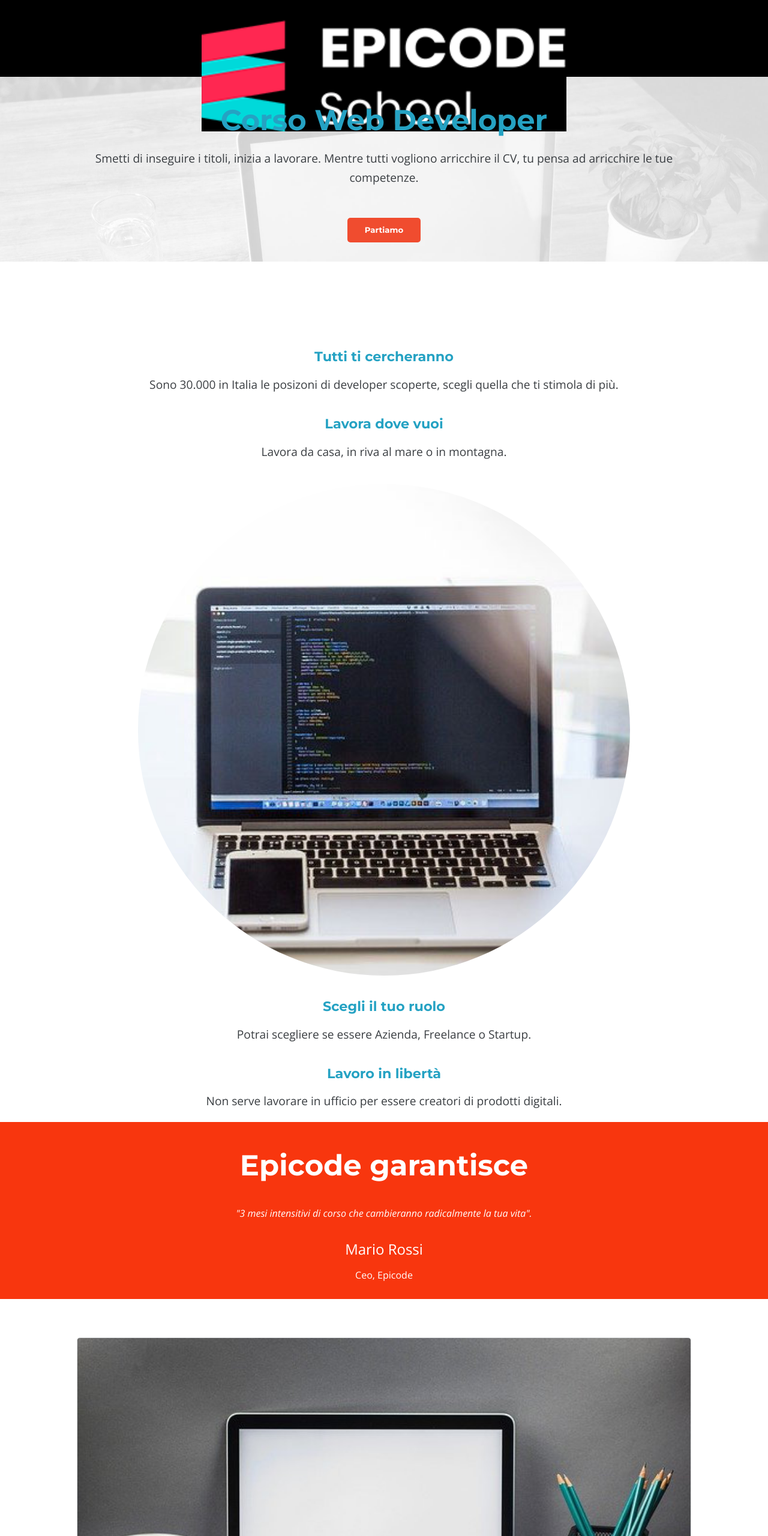
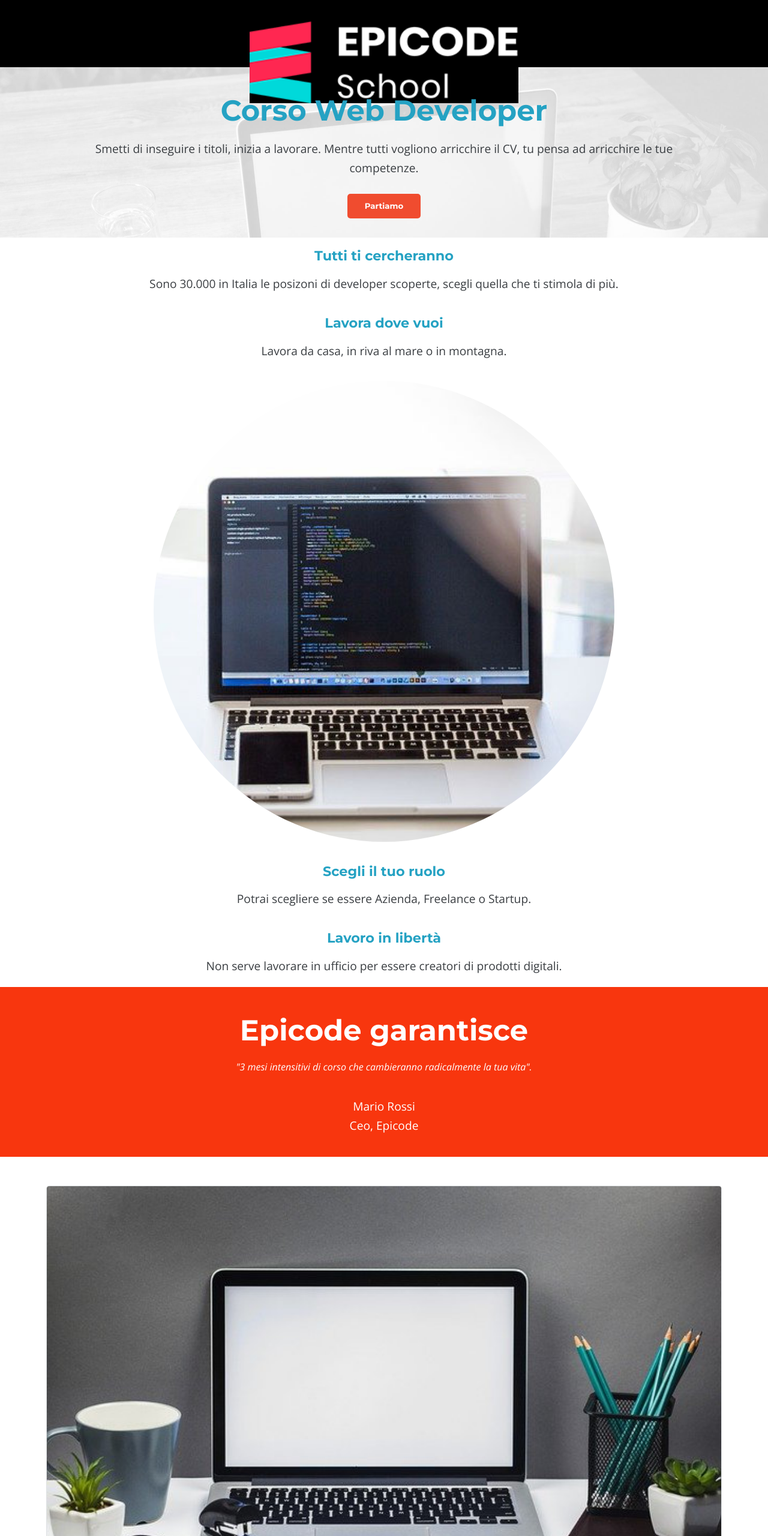
Before and after one commit to Femnir81/U1-W1-D5-Homework, a plain HTML site: page index.html in a window 1280 px wide. Shown: the top 2560 px of the page at 60% size. Drawn offline with nearby package versions, Linux system fonts and the light colour scheme.

Commit message:
Esercizio Modificato Domenica

```diff
--- a/assets/css/stile.css
+++ /dev/null
@@ -1,170 +0,0 @@
-/* Testato per risoluzione 450x844 */
-/* Ho fatto un errore e non ho avuto il tempo di correggerlo, ho creato un div bordo che però mi ha compromesso alcune operazioni successive, ad esempio le immagini di background messe a centro pagina e il footer finale che avevano sfondi grandi l'intera width. Avrei dovuto gestire diversamente il tutto senza creare un div bordo generale */
-
-body {
-    margin: 0px;
-    box-sizing: border-box;
-    text-align: center;
-    font-family: "Open Sans", sans-serif;
-}
-
-.bordo {
-    width: 80%;
-    margin: 10%;
-}
-
-.sfondo-header {
-    background-image: url(../images/banner.jpg);
-    background-size: cover;
-}
-
-.sfondo-header p {
-    width: 80%;
-    margin: 0 auto;
-}
-
-.logo {
-    background-color: black;
-    height: 8vh;
-    padding: 2rem;
-}
-
-#logo-epicode {
-    width: 50%;
-}
-
-h1 {
-    color: #25a2c3;
-    font-family: 'Montserrat', sans-serif;
-    font-weight: bold;
-    font-size: 3rem;
-    padding: 3rem 1.5rem 1.5rem 1.5rem;
-    line-height: 1;
-}
-
-#sfondo-orange h1 {
-    color: white;
-}
-
-button {
-    font-family: 'Montserrat', sans-serif;
-    background-color: #f04c2f;
-    font-weight: bold;
-    margin: 2rem;
-    padding: 0.8rem 1.8rem;
-    color: white;
-    border-radius: 5px;
-    border: none;
-}
-
-img {
-    width: 100%;
-}
-
-p {
-    color: #393d41;
-    font-size: 1.2rem;
-    line-height: 1.65;
-    padding-bottom: 1em;
-}
-
-h2 {
-    color: #25a2c3;
-    font-family: 'Montserrat', sans-serif;
-    font-weight: bold;
-    line-height: 1;
-    padding: 1.2rem;
-    font-size: 1.4rem;
-}
-
-h3 {
-    color: #25a2c3;
-    font-family: 'Montserrat', sans-serif;
-    font-weight: bold;
-    line-height: 1;
-    padding: 1.2rem;
-    font-size: 1.2rem;
-}
-
-h4 {
-    color: white;
-    font-family: 'Montserrat', sans-serif;
-    font-weight: bold;
-    font-size: 3rem;
-    padding: 3rem 1.5rem 1.5rem 1.5rem;
-    line-height: 1;
-}
-
-.image1 {
-    width: 80%;
-    border-radius: 50%;
-    overflow: hidden;
-    box-sizing: border-box;
-    margin: 1.2rem;
-}
-
-#sfondo-orange {
-    background-color: #f8320afa;
-    width: 100vw;
-    margin-left: -10vw;
-}
-
-blockquote {
-    color: white;
-    font-style: oblique;
-    padding-left: 10%;
-    padding-right: 10%;
-    padding-top: 1.5rem;
-    padding-bottom: 2rem;
-}
-
-.mario {
-    color: white;
-    font-size: 1.5rem;
-}
-
-.citazione {
-    font-size: 1rem;
-}
-
-.inizio-foto {
-    margin-top: 4rem;
-    border: 1px solid #dee1e3;
-    margin-bottom: 2rem;
-    border-radius: 5px;
-    overflow: hidden;
-}
-
-.inizio-foto p {
-    padding-left: 15%;
-    padding-right: 15%;
-}
-
-footer {
-    background-color: #25a2c3;
-    width: 100vw;
-    margin-left: -10vw;
-    margin-bottom: -10vh;
-    margin-top: 5rem;
-}
-
-address {
-    color: white;
-    line-height: 2;
-}
-
-a {
-    color: white;
-    padding-left: 3px;
-}
-
-hr {
-    width: 240px;
-    color: white;
-    margin-top: 2rem;
-    margin-bottom: 2rem;
-}
-
-footer p {
-    color: white;
-}
--- /dev/null
+++ b/assets/css/style.css
@@ -0,0 +1,163 @@
+/* Testato per risoluzione 450x844 */
+body {
+margin: 0px;
+box-sizing: border-box;
+font-family: "Open Sans", sans-serif;
+}
+
+header {
+    text-align: center;
+    background-color: black;
+    height: 14vh;
+}
+
+main {
+    text-align: center;
+}
+
+.logo {
+    padding-top: 4.3vh;
+}
+
+.logo img {
+    width: 35%;
+}
+
+h1 {
+    color: #25a2c3;
+    text-align: center;
+    font-family: 'Montserrat', sans-serif;
+    font-weight: bold;
+    font-size: 3rem;
+    padding-top: 3rem;
+    padding-bottom: 1.5rem;
+    line-height: 1;
+}
+
+.orange-section h1 {
+    color: white;
+}
+
+h2 {
+    color: #25a2c3;
+    font-family: 'Montserrat', sans-serif;
+    font-weight: bold;
+    line-height: 1;
+    padding: 1.2rem;
+    font-size: 1.4rem;
+}
+
+h3 {
+    color: #25a2c3;
+    font-family: 'Montserrat', sans-serif;
+    font-weight: bold;
+    line-height: 1;
+    padding: 1.2rem;
+    font-size: 1.2rem;
+}
+
+h4 {
+    color: white;
+    font-family: 'Montserrat', sans-serif;
+    font-weight: bold;
+    font-size: 3rem;
+    padding: 3rem 1.5rem 1.5rem 1.5rem;
+    line-height: 1;
+}
+
+p {
+    color: #393d41;
+    font-size: 1.2rem;
+    line-height: 1.65;
+    padding-bottom: 1em;
+    padding-left: 10%;
+    padding-right: 10%;
+}
+
+.sfondo-banner {
+    background-image: url(../images/banner.jpg);
+    background-size: cover;
+}
+
+button {
+    font-family: 'Montserrat', sans-serif;
+    text-align: center;
+    background-color: #f04c2f;
+    font-weight: bold;
+    margin-top: 0.5rem;
+    margin-bottom: 2rem;
+    padding: 0.8rem 1.8rem;
+    color: white;
+    border-radius: 5px;
+    border: none;
+}
+
+.image1 {
+    width: 60%;
+    border-radius: 50%;
+    overflow: hidden;
+    margin: 1rem;
+}
+
+.orange-section {
+    background-color: #f8320afa;
+    text-align: center;
+}
+
+blockquote {
+    font-style: oblique;
+    padding-left: 5%;
+    padding-right: 5%;
+    color: white;
+    line-height: 1.65;
+}
+
+.orange-section p {
+    color: white;
+    padding: 2.3rem;
+}
+
+.cardbox {
+    text-align: center;
+    margin-top: 3rem;
+    border: 1px solid #dee1e3;
+    border-radius: 5px;
+    overflow: hidden;
+    margin-left: 6%;
+    margin-right: 6%;
+}
+
+.cardbox img {
+    width: 100%;
+}
+
+footer {
+    text-align: center;
+    background-color: #25a2c3;
+    margin-top: 5rem;
+}
+
+address {
+    color: white;
+    line-height: 1.6;
+}
+
+address a {
+    color: white;
+    margin-left: 0.3rem;
+}
+
+footer p {
+    color: white;
+    font-size: 0.9rem;
+}
+
+hr {
+    width: 38%;
+    margin-top: 2rem;
+    margin-bottom: 2rem;
+}
+
+footer a {
+    color: white;
+}
--- a/index.html
+++ b/index.html
@@ -11,7 +11,7 @@
     <title>Corso Web Developer - Epicode School</title>
     <link rel="stylesheet" href="./assets/css/reset.css" />
     <link rel="stylesheet" href="./assets/css/all.css" />
-    <link rel="stylesheet" href="./assets/css/stile.css" />
+    <link rel="stylesheet" href="./assets/css/style.css" />
     <link rel="preconnect" href="https://fonts.googleapis.com" />
     <link rel="preconnect" href="https://fonts.gstatic.com" crossorigin />
     <link
@@ -34,7 +34,9 @@
           id="logo-epicode"
         />
       </div>
-      <div class="sfondo-header">
+    </header>
+    <main>
+      <div class="sfondo-banner">
         <h1>Corso Web Developer</h1>
         <p>
           Smetti di inseguire i titoli, inizia a lavorare. Mentre tutti vogliono
@@ -42,14 +44,11 @@
         </p>
         <button type="button">Partiamo</button>
       </div>
-    </header>
-    <div class="bordo">
-      <main>
       <article>
         <h2>Tutti ti cercheranno</h2>
         <p>
-            Sono 30.000 in Italia le posizoni di developer scoperte, scegli
-            quella che ti stimola di più.
+          Sono 30.000 in Italia le posizoni di developer scoperte, scegli quella
+          che ti stimola di più.
         </p>
       </article>
       <article>
@@ -68,7 +67,7 @@
           digitali.
         </p>
       </article>
-        <article id="sfondo-orange">
+      <article class="orange-section">
         <h1>Epicode garantisce</h1>
         <blockquote>
           "3 mesi intensitivi di corso che cambieranno radicalmente la tua
@@ -76,34 +75,26 @@
         </blockquote>
         <p class="mario">
           Mario Rossi <br />
-            <span class="citazione">Ceo, Epicode</span>
+          Ceo, Epicode
         </p>
       </article>
-        <div class="inizio-foto">
-          <img src="./assets/images/foto1.jpg" alt="notebook" class="image2" />
+      <div class="cardbox">
+        <img src="./assets/images/foto1.jpg" alt="notebook" />
         <h3>Il tuo PC</h3>
         <p>
           Se vuoi diventare developer è l'unico strumento di cui hai bisogno.
         </p>
       </div>
-        <div class="inizio-foto">
-          <img
-            src="./assets/images/foto2.jpg"
-            alt="notebook chiuso"
-            class="image2"
-          />
+      <div class="cardbox">
+        <img src="./assets/images/foto2.jpg" alt="notebook chiuso" />
         <h3>Impara</h3>
         <p>
-            Impara da chi diventerai tra qualche anno, e diventa una rockstar
-            come loro.
+          Impara da chi diventerai tra qualche anno, e diventa una rockstar come
+          loro.
         </p>
       </div>
-        <div class="inizio-foto">
-          <img
-            src="./assets/images/foto3.jpg"
-            alt="briefin aziendale"
-            class="image2"
-          />
+      <div class="cardbox">
+        <img src="./assets/images/foto3.jpg" alt="briefin aziendale" />
         <h3>Lavora subito</h3>
         <p>Sappiamo cosa vogliono le aziende, perché lavoriamo con loro.</p>
       </div>
@@ -123,6 +114,5 @@
       <hr />
       <p>©2021, Immagini di <a href="https://pixabay.com/it/">Pixabay</a>.</p>
     </footer>
-    </div>
   </body>
 </html>
```
Lines whose indentation alone changed are shown as unchanged.
